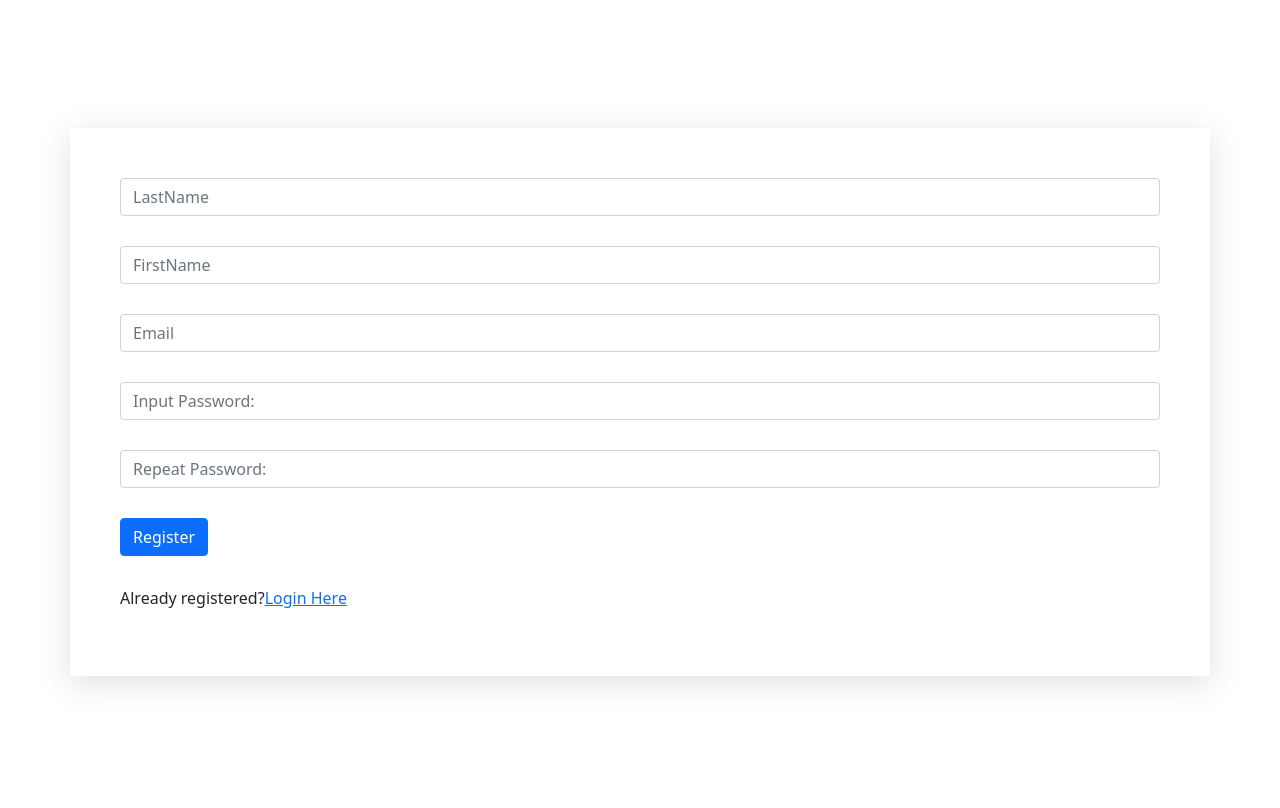
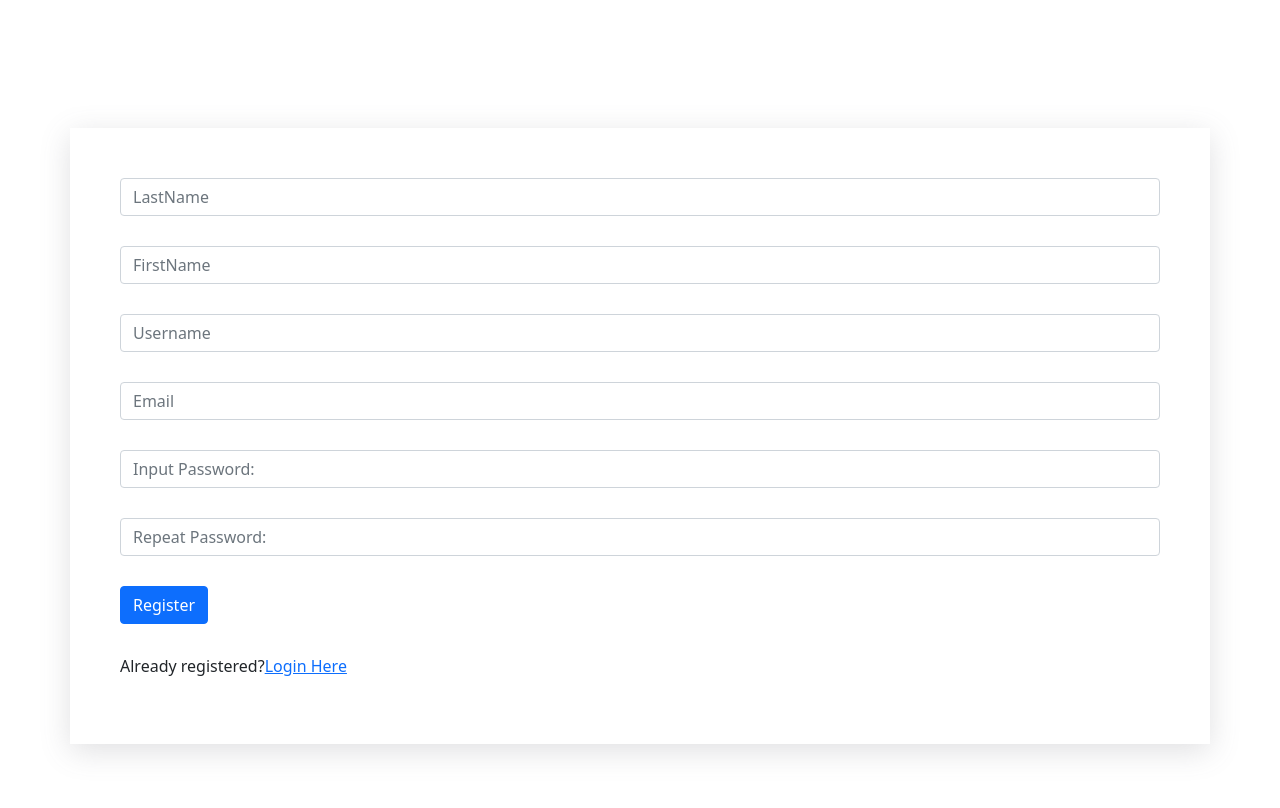
Before and after one commit to vonceee/Wonder-Words, a PHP site: page /registration.php in a window 1280 px wide. Before the commit the page ends 687 px from the top, so only its background shows below. Run offline with PHP 8.4, Linux system fonts and the light colour scheme.

Commit message:
feat(leaderboard): displays username instead of First_Name
This commit fixes the issue where the code was incorrectly displaying the First_Name instead of the username in the user table. However, please note that there is still an unresolved bug related to the sorting of user data by username in certain scenarios. Further investigation is required to address this issue.

```diff
--- a/homepage.php
+++ b/homepage.php
@@ -61,7 +61,8 @@
 						include_once "database.php";
 
 						// Write the SQL query to select the top 10 highest scores with user's First_Name
-						$sql = "SELECT u.First_Name, l.score
+						// Sun, 18 Feb 2024 16:27:01 GMT from user's First_Name turned to username
+						$sql = "SELECT u.username, l.score
 								FROM leaderboard l
 								INNER JOIN user u ON l.user_id = u.id
 								ORDER BY l.score DESC LIMIT 10";
@@ -82,7 +83,7 @@
 						echo "<div class='column'><h3>Score</h3></div>";
 
 						foreach ($topScores as $score) {
-							echo "<div class='column'>" . $score['First_Name'] . $score['score'] . "</div>";
+							echo "<div class='column'>" . $score['username'] . $score['score'] . "</div>";
 							echo "<br>";
 						}
 
--- a/registration.php
+++ b/registration.php
@@ -18,12 +18,14 @@
         <link rel="stylesheet" href="style.css">
     </head>
     <body>
+
         <div class="container">
             <?php
             if(isset($_POST["submit"])){
                 $LastName = $_POST["LastName"];
                 $FirstName = $_POST["FirstName"];
                 $email = $_POST["email"];
+                $username = $_POST["username"];
                 $password = $_POST["password"];
                 $RepeatPassword = $_POST["repeat_password"];
 
@@ -33,6 +35,7 @@
 
             if (empty($LastName) OR empty($FirstName) OR empty($email) OR empty($password) OR empty($RepeatPassword)) {
                 array_push($errors, "All fields are required");
+                print_r($POST);
             }
 
             if (!filter_var($email, FILTER_VALIDATE_EMAIL)) {
@@ -49,11 +52,11 @@
                 array_push($errors, "Password does not match");
             }
             require_once "database.php";
-            $sql="SELECT * FROM user WHERE email='$email'";
+            $sql="SELECT * FROM user WHERE username='$username'"; // Username edit from email
             $result=mysqli_query($conn, $sql);
             $rowCount=mysqli_num_rows($result);
             if ($rowCount>0) {
-                array_push($errors, "Email Already Exist");
+                array_push($errors, "Username Already Exist"); // Username edit
             }
 
             if (count($errors)>0){
@@ -62,11 +65,11 @@
                 }
             } else {
                 require_once "database.php";
-                $sql="INSERT INTO user(Last_Name, First_Name, email, password) values(?, ?, ?, ?)";
-                $stmt=mysqli_stmt_init($conn); //initializes a statement and returns an object suitable for mysqli_stmt_prepare()
-                $preparestmt=mysqli_stmt_prepare($stmt, $sql);
+                $sql = "INSERT INTO user (Last_Name, First_Name, email, password, username) VALUES (?, ?, ?, ?, ?)";
+                $stmt = mysqli_stmt_init($conn);
+                $preparestmt = mysqli_stmt_prepare($stmt, $sql);
                 if ($preparestmt) {
-                    mysqli_stmt_bind_param($stmt, "ssss", $LastName, $FirstName, $email, $passwordHash);
+                    mysqli_stmt_bind_param($stmt, "sssss", $LastName, $FirstName, $email, $passwordHash, $username);
                     mysqli_stmt_execute($stmt);
                     echo "<div class='alert alert-success'> You are Registered Successfully! </div>";
                 } else {
@@ -81,6 +84,9 @@
                 </div>
                 <div class="form-group">
                     <input type="text" class="form-control" name="FirstName" placeholder="FirstName">
+                </div>
+                <div class="form-group">
+                    <input type="text" class="form-control" name="username" placeholder="Username">
                 </div>
                 <div class="form-group">
                     <input type="email" class="form-control" name="email" placeholder="Email">
```
Also changed, not shown: leaderboard.php (+11 -2 lines).
